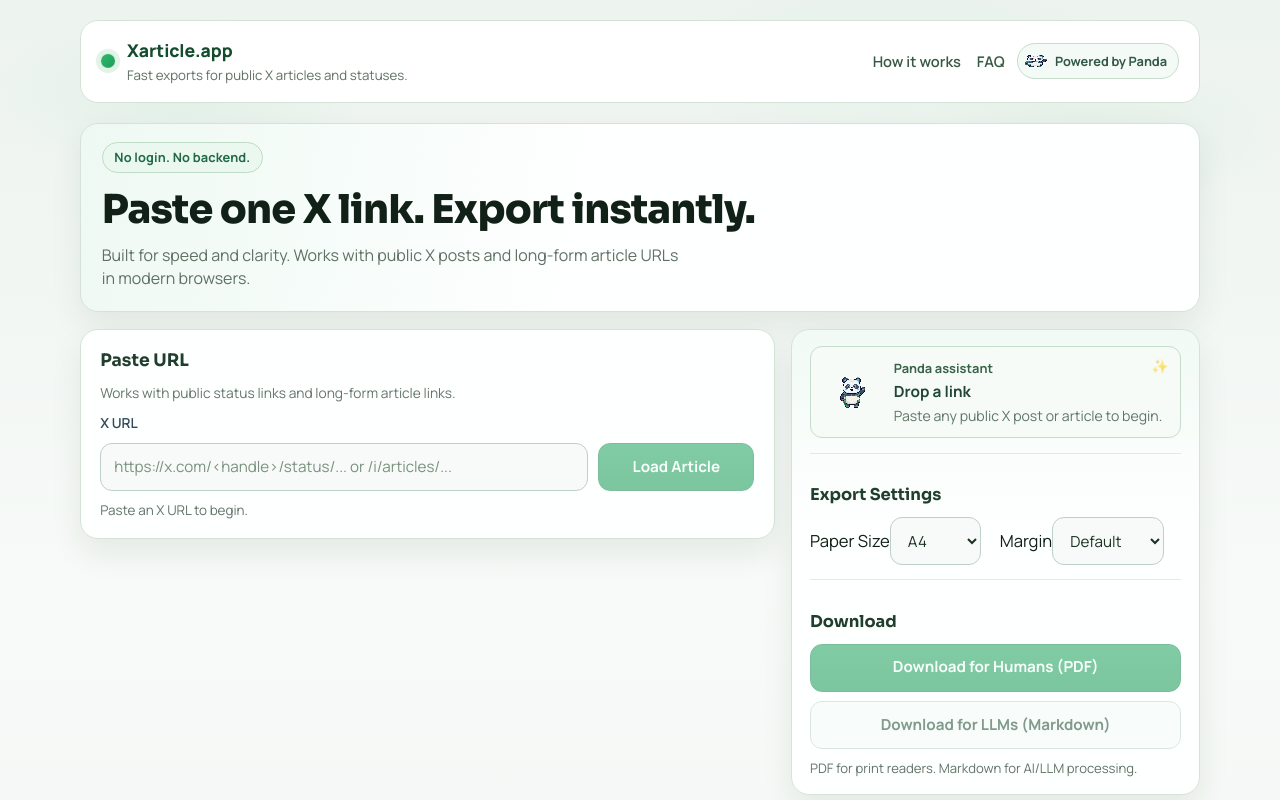
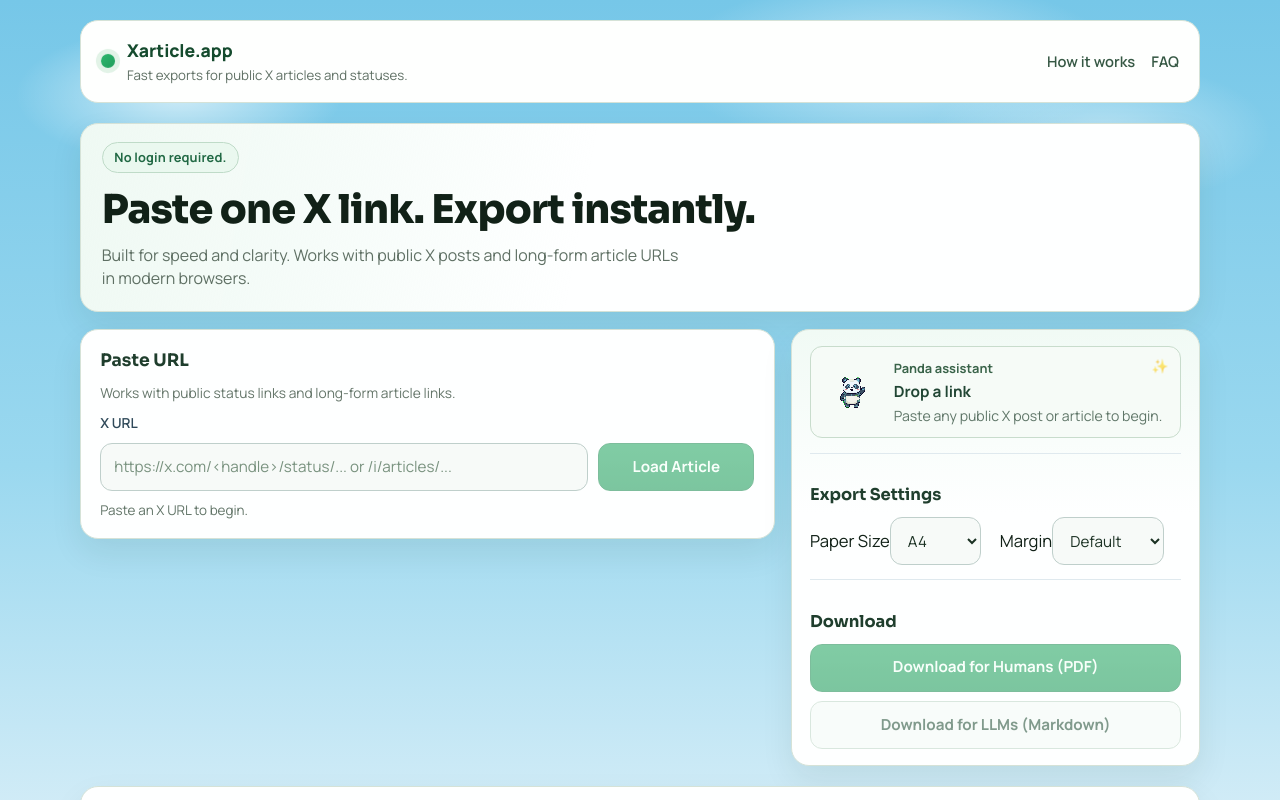
Before and after one commit to SmitMachhi/Xarticle, a React (Vite) app: page / in a window 1280 px wide. Shown: the top 800 px of the page. Built offline with nearby package versions, Linux system fonts and the light colour scheme; what pdfmake would draw is missing.

Commit message:
panda shut up

```diff
--- a/src/App.tsx
+++ b/src/App.tsx
@@ -156,16 +156,12 @@ function App() {
             <a href="#how-it-works">How it works</a>
             <a href="#faq">FAQ</a>
           </nav>
-          <div className="panda-powered">
-            <img src={pandaWave} alt="" />
-            <span>Powered by Panda</span>
-          </div>
         </div>
       </header>
 
       <main className="content-wrap" id="main-content">
         <section className="hero-shell">
-          <p className="hero-kicker">No login. No backend.</p>
+          <p className="hero-kicker">No login required.</p>
           <h1 className="hero-title">Paste one X link. Export instantly.</h1>
           <p className="hero-copy">
             Built for speed and clarity. Works with public X posts and long-form article URLs in modern browsers.
@@ -237,7 +233,6 @@ function App() {
                   {downloadState === 'markdown' ? 'Generating...' : 'Download for LLMs (Markdown)'}
                 </button>
               </div>
-              <p className="download-note">PDF for print readers. Markdown for AI/LLM processing.</p>
             </section>
           </aside>
         </section>
--- a/src/index.css
+++ b/src/index.css
@@ -1,7 +1,7 @@
 @import url('https://fonts.googleapis.com/css2?family=Manrope:wght@400;500;600;700;800&family=Sora:wght@600;700;800&display=swap');
 
 :root {
-  --bg: #f1f5f2;
+  --bg: #eef6fb;
   --surface: #ffffff;
   --surface-soft: #f7faf8;
   --text: #112117;
@@ -67,7 +67,7 @@ body,
 body {
   margin: 0;
   min-width: 320px;
-  background: linear-gradient(180deg, #edf3ef 0%, #f7faf8 42%, var(--bg) 100%);
+  background: linear-gradient(180deg, #76c7e8 0%, #9ad8ef 34%, var(--bg) 72%);
   color: var(--text);
   font-family: var(--font-body);
   font-size: clamp(16px, 0.92rem + 0.15vw, 17px);
@@ -99,19 +99,20 @@ select {
   z-index: 0;
   pointer-events: none;
   background:
-    radial-gradient(16rem 7rem at 14% 22%, rgba(208, 235, 217, 0.45) 0%, transparent 74%),
-    radial-gradient(20rem 7rem at 70% 15%, rgba(210, 236, 219, 0.34) 0%, transparent 78%),
-    radial-gradient(15rem 6rem at 86% 31%, rgba(199, 230, 209, 0.3) 0%, transparent 76%);
+    radial-gradient(14rem 6rem at 14% 22%, rgba(255, 255, 255, 0.62) 0%, transparent 73%),
+    radial-gradient(18rem 7rem at 70% 15%, rgba(255, 255, 255, 0.52) 0%, transparent 78%),
+    radial-gradient(14rem 6rem at 86% 31%, rgba(255, 255, 255, 0.45) 0%, transparent 76%);
 }
 
 .site-shell::after {
   content: '';
   position: absolute;
   inset: auto 0 0;
-  height: 110px;
+  height: 128px;
   z-index: 0;
   pointer-events: none;
-  background: linear-gradient(180deg, rgba(233, 246, 237, 0) 0%, rgba(233, 246, 237, 0.8) 80%, rgba(228, 241, 232, 1) 100%);
+  background:
+    linear-gradient(180deg, rgba(173, 220, 129, 0) 0%, rgba(173, 220, 129, 0.82) 70%, rgba(157, 206, 113, 1) 100%);
 }
 
 .site-header {
@@ -180,25 +181,6 @@ select {
 
 .top-nav a:hover {
   color: #134e2f;
-}
-
-.panda-powered {
-  display: inline-flex;
-  align-items: center;
-  gap: 0.45rem;
-  border: 1px solid #c7dccd;
-  border-radius: 999px;
-  background: #f4faf6;
-  padding: 0.32rem 0.68rem 0.32rem 0.38rem;
-  color: #315846;
-  font-size: 0.8rem;
-  font-weight: 700;
-}
-
-.panda-powered img {
-  width: 24px;
-  height: 24px;
-  image-rendering: pixelated;
 }
 
 .content-wrap {
@@ -393,12 +375,6 @@ button:disabled {
 .button-row {
   display: grid;
   gap: 0.6rem;
-}
-
-.download-note {
-  margin: 0;
-  color: #627468;
-  font-size: 0.82rem;
 }
 
 .url-status {
@@ -837,9 +813,9 @@ button:disabled {
   margin: 1.2rem auto 1.3rem;
   padding: 1rem 1.1rem;
   border-radius: var(--radius);
-  border: 1px solid #c5ddc9;
-  background: #edf7f0;
-  color: #3e5f4b;
+  border: 1px solid #138a4f;
+  background: linear-gradient(180deg, #18a55f 0%, #109655 100%);
+  color: #ecfff2;
   text-align: center;
   position: relative;
   z-index: 2;
```
